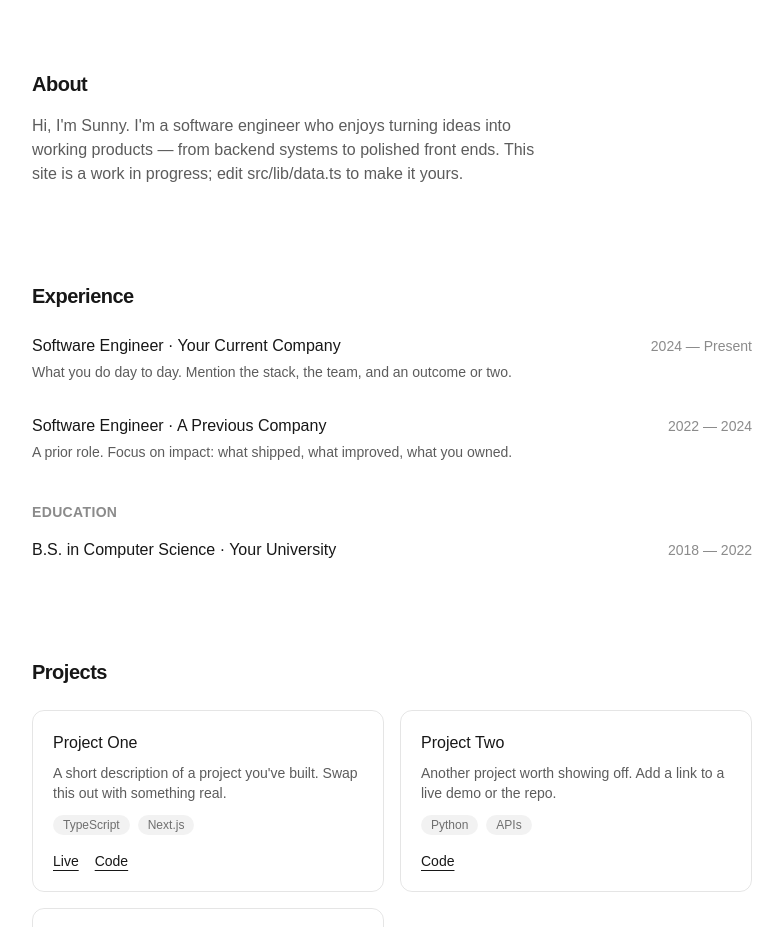
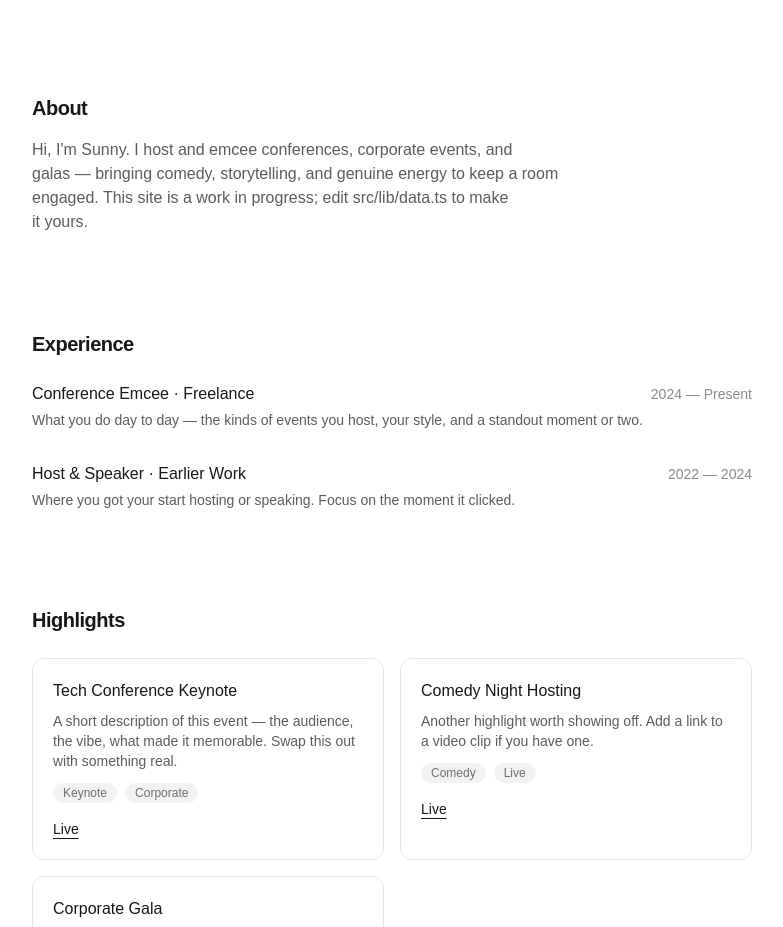
Before and after one commit to sunnyshah1000-eng/sunnyemcee, a Next.js app: page / in a window 1280 px wide. Shown: the part 325-1252 px from the top of the page, without its empty margins (248-1031 px from the left). Built offline with nearby package versions, Linux system fonts and the light colour scheme.

Commit message:
Update content for conference emcee, not software engineer
Fix profile/experience/highlights to match actual work (hosting,
speaking, comedy) and drop the mismatched education section.

```diff
--- a/src/app/page.tsx
+++ b/src/app/page.tsx
@@ -1,5 +1,5 @@
 import Link from "next/link";
-import { profile, projects, experience, education } from "@/lib/data";
+import { profile, projects, experience } from "@/lib/data";
 import { posts } from "@/lib/posts";
 
 export default function Home() {
@@ -24,12 +24,12 @@ export default function Home() {
             Get in touch
           </a>
           <a
-            href={profile.social.github}
+            href={profile.social.linkedin}
             target="_blank"
             rel="noreferrer"
             className="rounded-full border border-black/10 px-4 py-2 font-medium transition-colors hover:bg-black/5 dark:border-white/15 dark:hover:bg-white/10"
           >
-            GitHub
+            LinkedIn
           </a>
         </div>
       </section>
@@ -62,31 +62,12 @@ export default function Home() {
             </div>
           ))}
         </div>
-
-        <h3 className="mt-10 mb-4 text-sm font-semibold uppercase tracking-wide text-foreground/50">
-          Education
-        </h3>
-        <div className="flex flex-col gap-4">
-          {education.map((item) => (
-            <div
-              key={item.school}
-              className="flex flex-wrap items-baseline justify-between gap-x-4 gap-y-1"
-            >
-              <h4 className="font-medium">
-                {item.degree} · {item.school}
-              </h4>
-              <span className="text-sm text-foreground/50">
-                {item.period}
-              </span>
-            </div>
-          ))}
-        </div>
       </section>
 
-      {/* Projects */}
+      {/* Highlights */}
       <section id="projects" className="scroll-mt-24">
         <h2 className="mb-6 text-xl font-semibold tracking-tight">
-          Projects
+          Highlights
         </h2>
         <div className="grid gap-4 sm:grid-cols-2">
           {projects.map((project) => (
--- a/src/components/Header.tsx
+++ b/src/components/Header.tsx
@@ -4,7 +4,7 @@ import { profile } from "@/lib/data";
 const navLinks = [
   { href: "/#about", label: "About" },
   { href: "/#experience", label: "Experience" },
-  { href: "/#projects", label: "Projects" },
+  { href: "/#projects", label: "Highlights" },
   { href: "/blog", label: "Blog" },
   { href: "/#contact", label: "Contact" },
 ];
--- a/src/lib/data.ts
+++ b/src/lib/data.ts
@@ -1,16 +1,18 @@
 export const profile = {
   name: "Sunny Shah",
-  title: "Software Engineer",
-  tagline: "I build clean, useful software and occasionally write about it.",
+  title: "Conference Emcee & Speaker",
+  tagline:
+    "Comedy, storytelling, and authenticity that keeps audiences engaged and laughing.",
   email: "sunnyshah1000@gmail.com",
   location: "Earth",
   social: {
     github: "https://github.com/sunnyshah1000",
     linkedin: "https://linkedin.com/in/sunnyshah1000",
   },
-  about: `Hi, I'm Sunny. I'm a software engineer who enjoys turning ideas into
-    working products — from backend systems to polished front ends. This
-    site is a work in progress; edit src/lib/data.ts to make it yours.`,
+  about: `Hi, I'm Sunny. I host and emcee conferences, corporate events, and
+    galas — bringing comedy, storytelling, and genuine energy to keep a room
+    engaged. This site is a work in progress; edit src/lib/data.ts to make
+    it yours.`,
 };
 
 export type Project = {
@@ -24,28 +26,27 @@ export type Project = {
 
 export const projects: Project[] = [
   {
-    slug: "project-one",
-    name: "Project One",
+    slug: "highlight-one",
+    name: "Tech Conference Keynote",
     description:
-      "A short description of a project you've built. Swap this out with something real.",
-    tags: ["TypeScript", "Next.js"],
+      "A short description of this event — the audience, the vibe, what made it memorable. Swap this out with something real.",
+    tags: ["Keynote", "Corporate"],
     link: "#",
-    repo: "#",
   },
   {
-    slug: "project-two",
-    name: "Project Two",
+    slug: "highlight-two",
+    name: "Comedy Night Hosting",
     description:
-      "Another project worth showing off. Add a link to a live demo or the repo.",
-    tags: ["Python", "APIs"],
-    repo: "#",
+      "Another highlight worth showing off. Add a link to a video clip if you have one.",
+    tags: ["Comedy", "Live"],
+    link: "#",
   },
   {
-    slug: "project-three",
-    name: "Project Three",
+    slug: "highlight-three",
+    name: "Corporate Gala",
     description:
-      "A third project. Three is a good minimum for a first pass at a portfolio.",
-    tags: ["React", "Design"],
+      "A third highlight. Three is a good minimum for a first pass at a reel.",
+    tags: ["Gala", "Emcee"],
     link: "#",
   },
 ];
@@ -59,31 +60,17 @@ export type ExperienceItem = {
 
 export const experience: ExperienceItem[] = [
   {
-    role: "Software Engineer",
-    org: "Your Current Company",
+    role: "Conference Emcee",
+    org: "Freelance",
     period: "2024 — Present",
     description:
-      "What you do day to day. Mention the stack, the team, and an outcome or two.",
+      "What you do day to day — the kinds of events you host, your style, and a standout moment or two.",
   },
   {
-    role: "Software Engineer",
-    org: "A Previous Company",
+    role: "Host & Speaker",
+    org: "Earlier Work",
     period: "2022 — 2024",
     description:
-      "A prior role. Focus on impact: what shipped, what improved, what you owned.",
+      "Where you got your start hosting or speaking. Focus on the moment it clicked.",
   },
 ];
-
-export type EducationItem = {
-  school: string;
-  degree: string;
-  period: string;
-};
-
-export const education: EducationItem[] = [
-  {
-    school: "Your University",
-    degree: "B.S. in Computer Science",
-    period: "2018 — 2022",
-  },
-];
```
